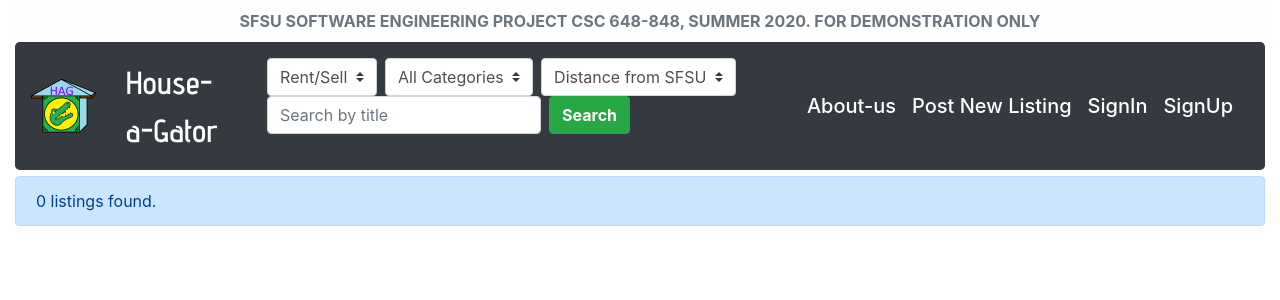
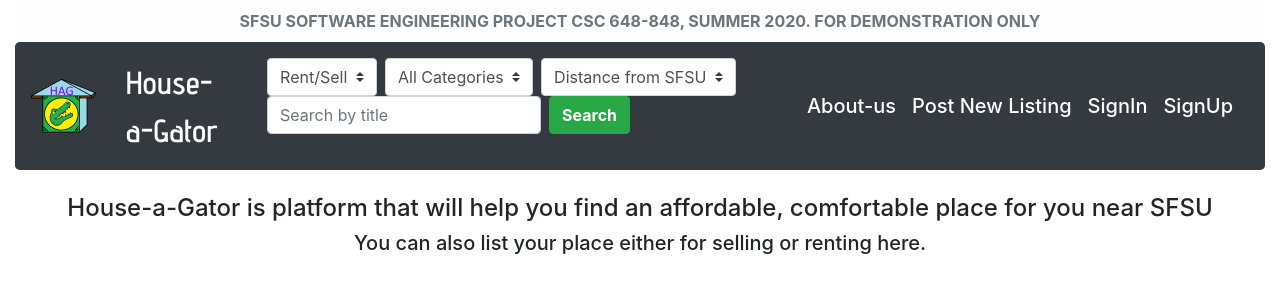
Before and after one commit to thisisgvrt/house-a-gator, a React (Create React App) app in the folder application/frontend/: page / in a window 1280 px wide. Shown: the top 300 px of the page. Built offline with nearby package versions, Linux system fonts and the light colour scheme; no server answers.

Commit message:
Bug fixes to the U.I

```diff
--- a/application/frontend/src/App.js
+++ b/application/frontend/src/App.js
@@ -38,13 +38,20 @@ ReactGA.initialize('UA-174969069-1', {
 
 const App = ({ isLoggedIn, dispatch }) => {
 
-  const [searchTerm, setSearchTerm] = React.useState("");
+  const [searchTerm, setSearchTerm] = React.useState(null);
   const [listingType, setListingType] = React.useState("");
   const [listingCategory, setListingCategory] = React.useState("");
   const [distance, setDistance] = React.useState("");
   const [listings, setListings] = React.useState([]);
 
   const history = createBrowserHistory();
+
+  const searchTermRegex = /[^a-z\d]/i;
+  if(searchTermRegex.test(searchTerm) || setSearchTerm.length >= 40)
+  {
+    setSearchTerm("");
+    alert("Only alpha numeric characters, less than 40 characters is allowed");
+  }
 
   useEffect(() => {
     ReactGA.pageview(history.location.pathname);
@@ -67,9 +74,13 @@ const App = ({ isLoggedIn, dispatch }) => {
       })
       .catch(e => "error loading the list listing" + e)
   }
-  const fetchListings = () => {
-    axios.get(`/api/listings?query=${searchTerm}` + (listingType !== "" ? `&listing_type=${listingType}` : "") + (listingCategory !== "" ? `&listing_category=${listingCategory}` : "") + (distance !== "" ? `&distance=${distance}` : ""))
+
+  const fetchListings = (clearBanner) => {
+    axios.get(`/api/listings?query=${searchTerm === null ? "" : searchTerm}` + (listingType !== "" ? `&listing_type=${listingType}` : "") + (listingCategory !== "" ? `&listing_category=${listingCategory}` : "") + (distance !== "" ? `&distance=${distance}` : ""))
       .then((res) => {
+        if(clearBanner){
+          setSearchTerm("");
+        }
         setListings(res.data);
       })
       .catch(e => "error loading the list listing" + e)
@@ -124,8 +135,8 @@ const App = ({ isLoggedIn, dispatch }) => {
                   <option value={10}>Within 10 miles</option>
                   <option value={50}>Within 50 miles</option>
                 </select>
-                <input class="form-control mr-sm-2" type="search" placeholder="Search by title" aria-label="Search" value={searchTerm} onChange={event => setSearchTerm(event.target.value)} ></input>
-                <button class="btn btn-success" style={{ "color": "white", "font-weight": "bold" }} type="button" onClick={fetchListings} >Search
+                <input class="form-control mr-sm-2" type="search" placeholder="Search by title" aria-label="Search" value={searchTerm} onChange={event => setSearchTerm(event.target.value)} maxLength="40"></input>
+                <button class="btn btn-success" style={{ "color": "white", "font-weight": "bold" }} type="button" onClick={() => fetchListings(true)} >Search
                 </button>
               </form>
             </li>
@@ -167,7 +178,7 @@ const App = ({ isLoggedIn, dispatch }) => {
         <Route path="/listingPage" component={listingPage} />
         {/* <Route exact path="/" component={Homepage} /> */}
         <Route path="/signup" component={signup} />
-        <Route exact path="/" render={(props) => <Homepage {...props} listings={listings} />} />
+        <Route exact path="/" render={(props) => <Homepage {...props} listings={listings} searchTerm={searchTerm} />} />
         <Route path='/listingDetail/:listingId' render={(props) => <ListingDetail {...props} listings={listings} isLoggedIn={isLoggedIn} />} />
         <Route path='/userDashBoard' component={userDashBoard} />
         <Route path="/swetha" component={swetha} />
--- a/application/frontend/src/pages/HomePage.js
+++ b/application/frontend/src/pages/HomePage.js
@@ -1,14 +1,14 @@
-import React from 'react';
+import React, { useEffect } from 'react';
 import { Link } from "react-router-dom";
 
-const HomePage = ({ listings }) => {
+const HomePage = ({ listings, searchTerm }) => {
 
     const getCard = ({ id, title, media, description, listing_price, num_baths, num_beds }) => {
         const media_img_source = media[0].media_path;
         return (
             <div key={id} class="card col-sm-1 col-md-4 col-lg-3" style={{ "padding-top": "1.5%" }}>
                 <Link to={`/listingDetail/${id}`}>
-                    <img src={(`/media?file_name=${media_img_source}`)} class="img-fluid card-img-top" style={{height: "15vw", "object-fit": "cover"}} alt="dummy" />
+                    <img src={(`/media?file_name=${media_img_source}`)} class="img-fluid card-img-top" style={{ height: "15vw", "object-fit": "cover" }} alt="dummy" />
                 </Link>
                 <div class="card-body">
                     <h4>{title}</h4>
@@ -21,9 +21,15 @@ const HomePage = ({ listings }) => {
     }
     return (
         <div>
-            <div class="alert alert-primary" role="alert" style={{ "margin-top": "0.5%" }}>
-                {listings.length} listings found.
+            {searchTerm !== null && <div class="alert alert-primary" role="alert" style={{ "margin-top": "0.5%" }}>
+                {(listings.length || 0)} listings found.
+            </div>}
+            {searchTerm === null &&
+            <div className="my-4">
+                <h4 className="text-center">House-a-Gator is platform that will help you find an affordable, comfortable place for you near SFSU</h4>
+                <h5 className="text-center">You can also list your place either for selling or renting here.</h5>
             </div>
+            }
             <div className="container-fluid row d-flex flex-wrap justify-content-between align-items-center" style={{ "margin-top": "0.5%" }}>
                 {listings.map((listing) => getCard(listing))}
             </div>
--- a/application/frontend/src/pages/ListingDetail.js
+++ b/application/frontend/src/pages/ListingDetail.js
@@ -2,12 +2,14 @@ import React, { useState, useEffect } from "react";
 import { connect } from "react-redux";
 import axios from 'axios';
 
-const ListingDetail = ({ listings, isLoggedIn, match }) => {
+const ListingDetail = ({ match }) => {
   const listingId = parseInt(match.params.listingId);
   const [googlemapsrc, setGooglemapsrc] = React.useState("https://www.google.com/maps/embed/v1/place?key=AIzaSyCVhVpvSSY8K_A3BE5guzc_8yuYizR77Gw&q=sanbruno752 Glenview Dr,CA,94066");
   const [listingDetail, setListingDetail] = useState(null);
 
   const [message, setMessage] = useState("");
+
+  const [showMessageButton, setShowMessageButton] = useState(false);
 
   const fetchListingDetail = () => {
     axios.get(`/api/listings/${listingId}`)
@@ -22,14 +24,25 @@ const ListingDetail = ({ listings, isLoggedIn, match }) => {
       "message_text": message,
       "receiver_id": listingDetail.luser.id,
       "listing_id": listingId
-    }).then((res) => {
+    }).then(() => {
       alert("Message sent succesfully");
     })
     .catch(e => "Error sending message" + e)
   }
 
+  const checkLogin = () => {
+    axios.get("/api/session")
+      .then((response) => {
+        if (response.data.email.endsWith("@mail.sfsu.edu") || response.data.email.endsWith("@mail.sfsu.edu")){
+          setShowMessageButton(true);
+        }
+      })
+      .catch(e => "error loading the list listing" + e)
+  }
+
   useEffect(async () => {
     fetchListingDetail();
+    checkLogin();
   }, []);
 
   if (listingDetail !== null) {
@@ -77,9 +90,18 @@ const ListingDetail = ({ listings, isLoggedIn, match }) => {
                 </tr>
               </tbody>
             </table>
-            <button type="button" class="btn btn-primary" data-toggle="modal" data-target="#exampleModal">
-              Send a message to Seller
-            </button>
+            { showMessageButton ?
+                <button type="button" class="btn btn-primary" data-toggle="modal" data-target="#exampleModal">
+                Send a message to Seller
+                </button>
+                :
+                <>
+                  <button type="button" class="btn btn-primary" disabled>
+                  Send a message to Seller
+                  </button>
+                  <p className="text-muted">You need to be logged in as a SFSU Faculty or a student to send a message</p>
+                </>
+            }
             <div class="modal fade" id="exampleModal" tabindex="-1" role="dialog" aria-labelledby="exampleModalLabel" aria-hidden="true">
               <div class="modal-dialog">
                 <div class="modal-content">
--- a/application/frontend/src/pages/listing.js
+++ b/application/frontend/src/pages/listing.js
@@ -39,7 +39,7 @@ function Listing() {
           alert("Listing has been created, it would be approved in 24 hours")
           setTimeout(() => history.push('/'), 1500);
         }).catch((error) => {
-          console.error(error);
+          alert("There was an issue creating listing with the provided information. Please check all fields");
         })
     }
     const toggleState = () => {
```
